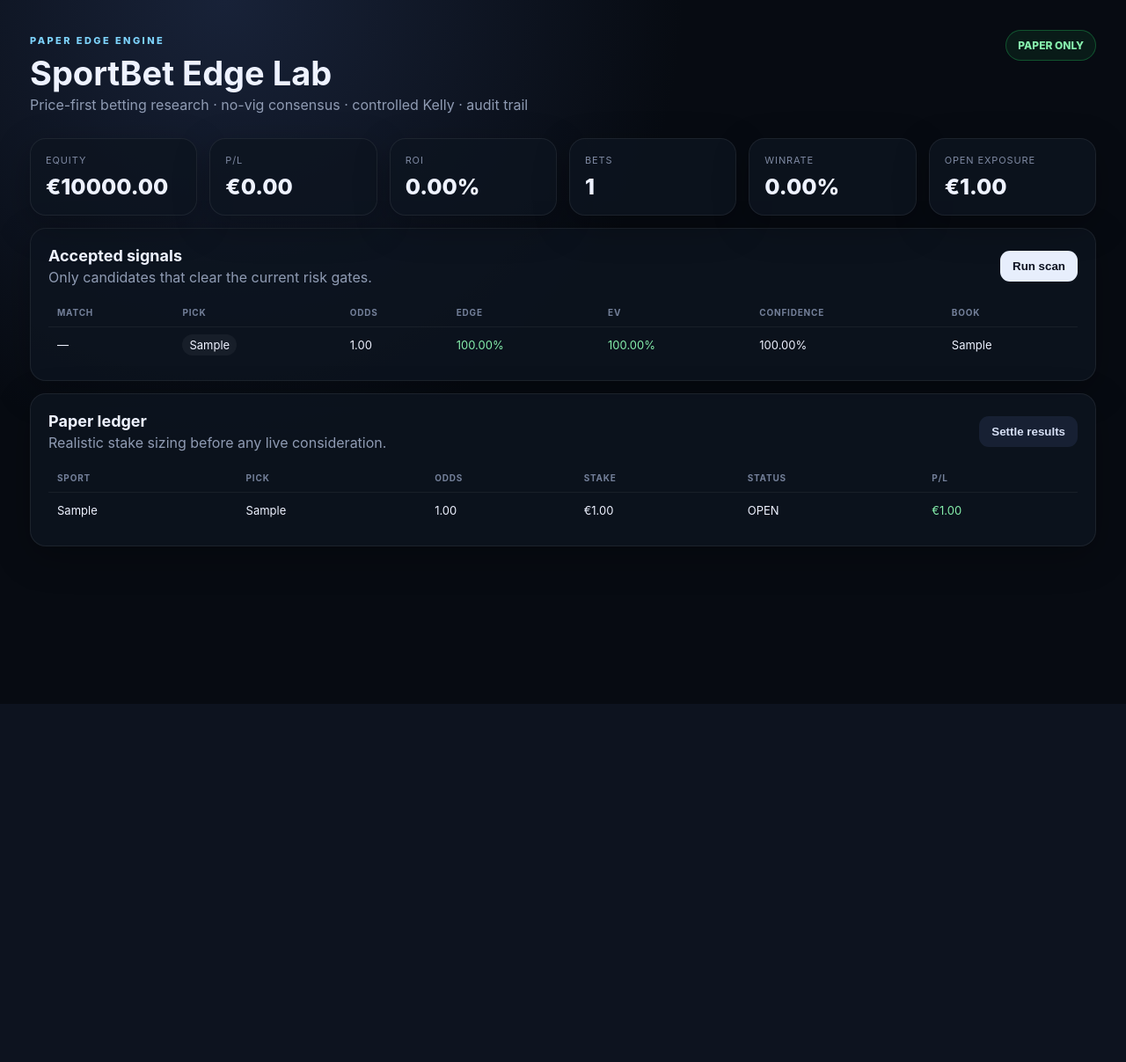
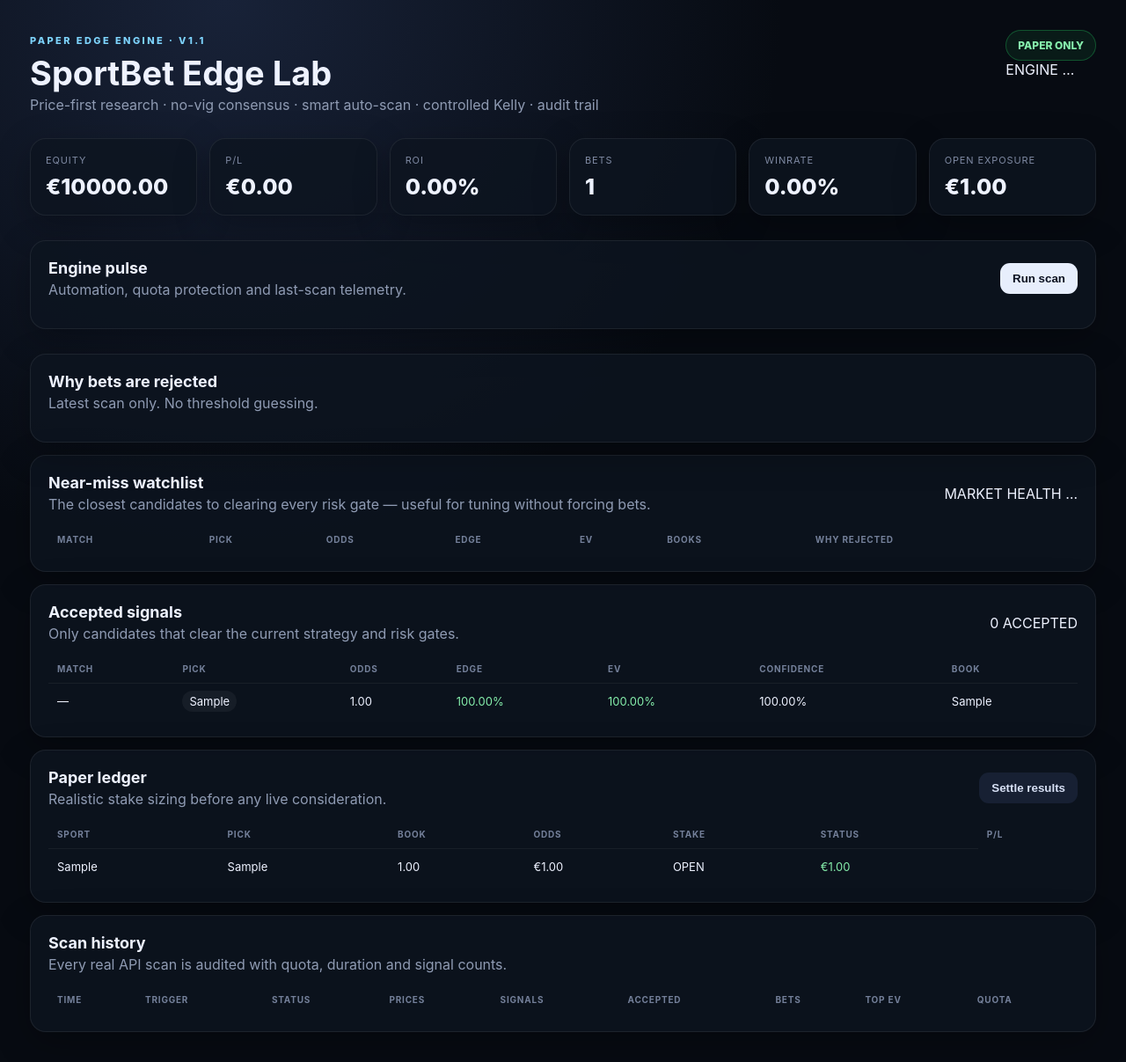
Before and after one commit to AzizQuinten/Sportbets, a FastAPI app: page / in a window 1280 px wide. Shown: the whole page at 88% size. Before the commit the page ends 800 px from the top, so only its background shows below. Run offline with FastAPI, Linux system fonts and the light colour scheme; tables that the repository leaves empty hold one stand-in row (values such as "Sample post"); lists and menus that the app fills with data are empty; some libraries are stand-ins or nearby versions.

Commit message:
V1.1: redesign dashboard around engine telemetry and near misses

```diff
--- a/app/templates/dashboard.html
+++ b/app/templates/dashboard.html
@@ -1,7 +1,117 @@
-<!doctype html><html><head><meta charset="utf-8"><meta name="viewport" content="width=device-width,initial-scale=1">
-<title>{{ app_name }}</title><link rel="stylesheet" href="/static/app.css"></head><body>
-<div class="wrap"><header><div><span class="eyebrow">PAPER EDGE ENGINE</span><h1>SportBet Edge Lab</h1><p>Price-first betting research · no-vig consensus · controlled Kelly · audit trail</p></div><div class="status">PAPER ONLY</div></header>
-<section class="grid kpis" id="kpis"></section>
-<section class="panel"><div class="panelHead"><div><h2>Accepted signals</h2><p>Only candidates that clear the current risk gates.</p></div><button onclick="runCycle()">Run scan</button></div><div class="tableWrap"><table><thead><tr><th>Match</th><th>Pick</th><th>Odds</th><th>Edge</th><th>EV</th><th>Confidence</th><th>Book</th></tr></thead><tbody id="signals"></tbody></table></div></section>
-<section class="panel"><div class="panelHead"><div><h2>Paper ledger</h2><p>Realistic stake sizing before any live consideration.</p></div><button class="ghost" onclick="settle()">Settle results</button></div><div class="tableWrap"><table><thead><tr><th>Sport</th><th>Pick</th><th>Odds</th><th>Stake</th><th>Status</th><th>P/L</th></tr></thead><tbody id="bets"></tbody></table></div></section>
-<div id="toast"></div></div><script src="/static/app.js"></script></body></html>
+<!doctype html>
+<html>
+<head>
+  <meta charset="utf-8">
+  <meta name="viewport" content="width=device-width,initial-scale=1">
+  <meta name="theme-color" content="#070b12">
+  <title>{{ app_name }}</title>
+  <link rel="stylesheet" href="/static/app.css">
+</head>
+<body>
+<div class="wrap">
+  <header>
+    <div>
+      <span class="eyebrow">PAPER EDGE ENGINE · V1.1</span>
+      <h1>SportBet Edge Lab</h1>
+      <p>Price-first research · no-vig consensus · smart auto-scan · controlled Kelly · audit trail</p>
+    </div>
+    <div class="headerRight">
+      <div class="status">PAPER ONLY</div>
+      <div class="engineBadge" id="engineBadge">ENGINE …</div>
+    </div>
+  </header>
+
+  <section class="grid kpis" id="kpis"></section>
+
+  <section class="grid split">
+    <div class="panel enginePanel">
+      <div class="panelHead">
+        <div>
+          <h2>Engine pulse</h2>
+          <p>Automation, quota protection and last-scan telemetry.</p>
+        </div>
+        <button id="scanBtn" onclick="runCycle()">Run scan</button>
+      </div>
+      <div class="engineGrid" id="engineStats"></div>
+      <div class="subtle" id="strategyLine"></div>
+    </div>
+
+    <div class="panel">
+      <div class="panelHead">
+        <div>
+          <h2>Why bets are rejected</h2>
+          <p>Latest scan only. No threshold guessing.</p>
+        </div>
+      </div>
+      <div id="rejects" class="rejectList"></div>
+    </div>
+  </section>
+
+  <section class="panel">
+    <div class="panelHead">
+      <div>
+        <h2>Near-miss watchlist</h2>
+        <p>The closest candidates to clearing every risk gate — useful for tuning without forcing bets.</p>
+      </div>
+      <span class="miniBadge" id="marketHealth">MARKET HEALTH …</span>
+    </div>
+    <div class="tableWrap">
+      <table>
+        <thead><tr><th>Match</th><th>Pick</th><th>Odds</th><th>Edge</th><th>EV</th><th>Books</th><th>Why rejected</th></tr></thead>
+        <tbody id="nearMisses"></tbody>
+      </table>
+    </div>
+  </section>
+
+  <section class="panel">
+    <div class="panelHead">
+      <div>
+        <h2>Accepted signals</h2>
+        <p>Only candidates that clear the current strategy and risk gates.</p>
+      </div>
+      <span class="miniBadge" id="acceptedCount">0 ACCEPTED</span>
+    </div>
+    <div class="tableWrap">
+      <table>
+        <thead><tr><th>Match</th><th>Pick</th><th>Odds</th><th>Edge</th><th>EV</th><th>Confidence</th><th>Book</th></tr></thead>
+        <tbody id="signals"></tbody>
+      </table>
+    </div>
+  </section>
+
+  <section class="panel">
+    <div class="panelHead">
+      <div>
+        <h2>Paper ledger</h2>
+        <p>Realistic stake sizing before any live consideration.</p>
+      </div>
+      <button class="ghost" id="settleBtn" onclick="settle()">Settle results</button>
+    </div>
+    <div class="tableWrap">
+      <table>
+        <thead><tr><th>Sport</th><th>Pick</th><th>Book</th><th>Odds</th><th>Stake</th><th>Status</th><th>P/L</th></tr></thead>
+        <tbody id="bets"></tbody>
+      </table>
+    </div>
+  </section>
+
+  <section class="panel">
+    <div class="panelHead">
+      <div>
+        <h2>Scan history</h2>
+        <p>Every real API scan is audited with quota, duration and signal counts.</p>
+      </div>
+    </div>
+    <div class="tableWrap">
+      <table>
+        <thead><tr><th>Time</th><th>Trigger</th><th>Status</th><th>Prices</th><th>Signals</th><th>Accepted</th><th>Bets</th><th>Top EV</th><th>Quota</th></tr></thead>
+        <tbody id="scanHistory"></tbody>
+      </table>
+    </div>
+  </section>
+
+  <div id="toast"></div>
+</div>
+<script src="/static/app.js"></script>
+</body>
+</html>
```
